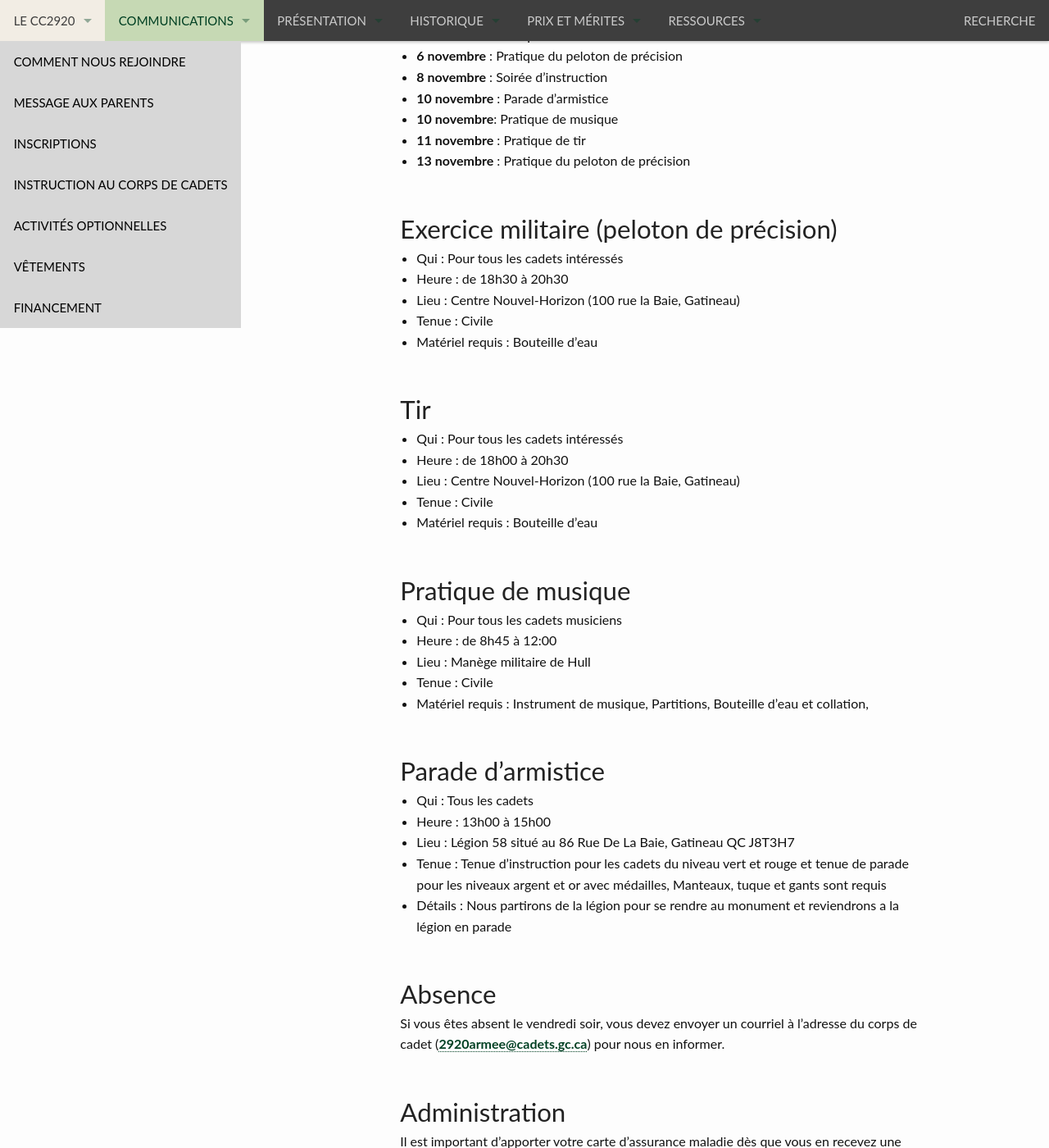
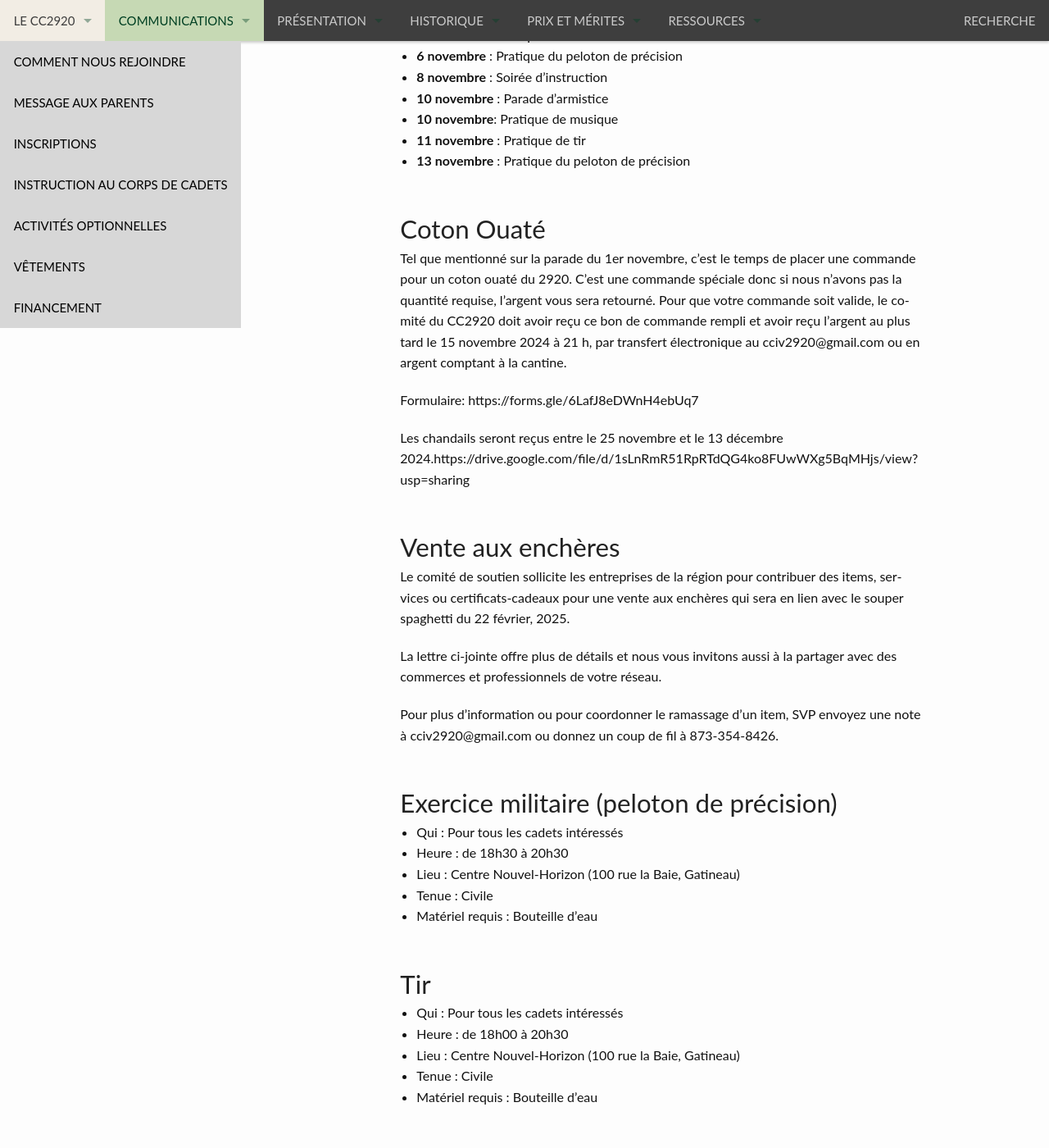
Before and after one commit to CC2920/web, a Jekyll site: the page built from _communications/messages.md, in a window 1280 px wide and 1400 px high, scrolled down 675 px. Shown: the whole window at 82% size. Built offline with Jekyll 4.4.1, drawn with Linux system fonts in a browser that asks for light colours.

Commit message:
Update messages.md

```diff
--- a/_communications/messages.md
+++ b/_communications/messages.md
@@ -25,6 +25,22 @@ layout: "messages"
 - **10 novembre**: Pratique de musique
 - **11 novembre** : Pratique de tir
 - **13 novembre** : Pratique du peloton de précision
+
+## Coton Ouaté
+Tel que mentionné sur la parade du 1er novembre, c'est le temps de placer une commande pour un coton ouaté du 2920. C'est une commande spéciale donc si nous n’avons pas la quantité requise, l’argent vous sera retourné. Pour que votre commande soit valide, le comité du CC2920 doit avoir reçu ce bon de commande rempli et avoir reçu l’argent au plus tard le 15 novembre 2024 à 21 h, par transfert électronique au cciv2920@gmail.com ou en argent comptant à la cantine.
+
+Formulaire: https://forms.gle/6LafJ8eDWnH4ebUq7
+
+Les chandails seront reçus entre le 25 novembre et le 13 décembre 2024.https://drive.google.com/file/d/1sLnRmR51RpRTdQG4ko8FUwWXg5BqMHjs/view?usp=sharing
+
+## Vente aux enchères
+
+Le comité de soutien sollicite les entreprises de la région pour contribuer des items, services ou certificats-cadeaux pour une vente aux enchères qui sera en lien avec le souper spaghetti du 22 février, 2025.
+
+La lettre ci-jointe offre plus de détails et nous vous invitons aussi à la partager avec des commerces et professionnels de votre réseau.
+
+Pour plus d’information ou pour coordonner le ramassage d’un item, SVP envoyez une note à cciv2920@gmail.com ou donnez un coup de fil à 873-354-8426.
+
 
 ## Exercice militaire (peloton de précision)
 
```
